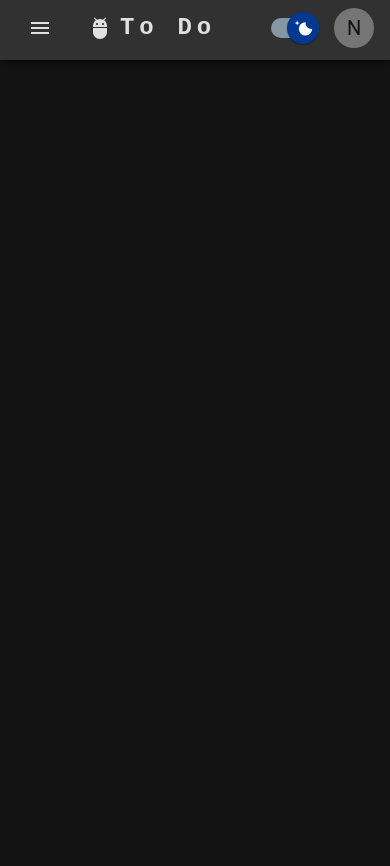
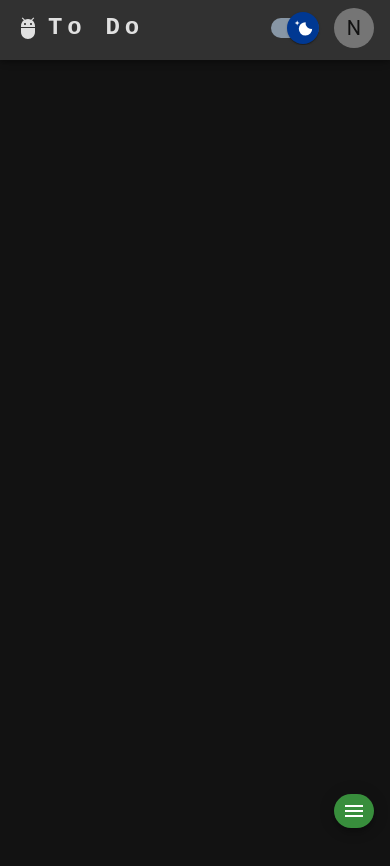
Before and after one commit to Nofal71/to-do-app, a React (Vite) app: page /home in a window 390 px wide. Shown: the top 866 px of the page. Built offline with nearby package versions, Linux system fonts and the light colour scheme.

Commit message:
Edit Feature

```diff
--- a/src/Components/page-components/NavBar.jsx
+++ b/src/Components/page-components/NavBar.jsx
@@ -12,7 +12,7 @@ import Button from '@mui/material/Button';
 import Tooltip from '@mui/material/Tooltip';
 import MenuItem from '@mui/material/MenuItem';
 import AdbIcon from '@mui/icons-material/Adb';
-import { Icon, Input, InputAdornment, InputLabel, styled, Switch, TextField } from '@mui/material';
+import { InputAdornment, InputLabel, styled, Switch, TextField } from '@mui/material';
 import useFeedBacks from '../../redux/Providers/FeedBacksProviders';
 import { motion } from 'framer-motion';
 import { Add, Search } from '@mui/icons-material';
@@ -164,19 +164,6 @@ function NavBar() {
                         To Do List
                     </Typography>
 
-                    <Box sx={{ flexGrow: 1, display: { xs: 'flex', md: 'none' } }}>
-                        <IconButton
-                            size="large"
-                            aria-label="account of current user"
-                            aria-controls="menu-appbar"
-                            aria-haspopup="true"
-                            onClick={handleOpenNavMenu}
-                            color="inherit"
-                        >
-                            <MenuIcon />
-                        </IconButton>
-
-                    </Box>
                     <AdbIcon sx={{ display: { xs: 'flex', md: 'none' }, mr: 1 }} />
                     <Typography
                         variant="h5"
--- a/src/Components/page-components/SideBar.jsx
+++ b/src/Components/page-components/SideBar.jsx
@@ -1,25 +1,58 @@
-import { Icon, TextField, Typography } from '@mui/material';
+import { Button, Icon, TextField, Typography } from '@mui/material';
+import Fab from '@mui/material/Fab';
 import { Box, Stack } from '@mui/system';
 import { motion } from 'framer-motion';
-import React, { useRef, useState } from 'react';
+import React, { useRef, useState, useEffect } from 'react';
 import { Link, useLocation, useNavigate } from 'react-router-dom';
 import useList from '../../redux/Providers/ListProviders';
-import { Edit, Save } from '@mui/icons-material';
+import { Edit, Menu, Save } from '@mui/icons-material';
 import useFeedBacks from '../../redux/Providers/FeedBacksProviders';
 
-
-const SideBarAnimate = motion(Box)
+const SideBarAnimate = motion(Box);
 
 const SideBar = () => {
     const location = useLocation();
-    const navigator = useNavigate()
-    const listInput = useRef(null)
-    const { setSnackBar } = useFeedBacks()
-    const { currentList, editListName } = useList()
-    const [isEditing, setEdit] = useState(false)
-    const [selectedIndex, setIndex] = useState(null)
+    const navigator = useNavigate();
+    const listInput = useRef(null);
+    const { setSnackBar } = useFeedBacks();
+    const { currentList, editListName } = useList();
+    const [isEditing, setEdit] = useState(false);
+    const [selectedIndex, setIndex] = useState(null);
+    const [isMobile, setMobile] = useState(false);
+    const [isOpen, setOpen] = useState(false);
+
+    useEffect(() => {
+        const handleResize = () => {
+            setMobile(window.innerWidth <= 768);
+            if (window.innerWidth > 768) {
+                setOpen(true);
+            } else {
+                setOpen(false);
+            }
+        };
+
+        window.addEventListener('resize', handleResize);
+        handleResize();
+
+        return () => window.removeEventListener('resize', handleResize);
+    }, []);
 
     return (
+        <>
+            {isMobile && !isOpen && (
+                <Box sx={{ position: 'fixed', bottom: 16, right: 16, zIndex: 90 }}>
+                    <Fab
+                        variant="extended"
+                        size="small"
+                        color="primary"
+                        onClick={() => setOpen(true)}
+                    >
+                        <Menu />
+                    </Fab>
+                </Box>
+            )}
+
+            {isOpen && (
                 <SideBarAnimate
                     initial={{ opacity: 0, x: -500 }}
                     animate={{ opacity: 1, x: 0 }}
@@ -28,14 +61,15 @@ const SideBar = () => {
                         position: 'fixed',
                         top: '60px',
                         left: 0,
-                width: '20%',
+                        width: { xs: '80%', md: '20%' },
                         height: 'calc(100vh - 60px)',
                         backgroundColor: 'background.paper',
                         boxShadow: 3,
-                display: { xs: 'none', md: 'flex' },
+                        display: 'flex',
                         flexDirection: 'column',
                         py: 3,
                         overflowY: 'auto',
+                        zIndex: 100,
                     }}
                 >
                     <Stack direction="column" spacing={2} sx={{ px: 3 }}>
@@ -79,13 +113,13 @@ const SideBar = () => {
                                                     }}
                                                     onClick={() => {
                                                         if (listInput?.current.value === '') {
-                                                    listInput?.current.focus()
-                                                    setSnackBar(true, 'Please Add List Name')
-                                                    return
+                                                            listInput?.current.focus();
+                                                            setSnackBar(true, 'Please Add List Name');
+                                                            return;
                                                         }
-                                                setIndex(null)
-                                                setEdit(false)
-                                                editListName(li.name, listInput?.current.value)
+                                                        setIndex(null);
+                                                        setEdit(false);
+                                                        editListName(li.name, listInput?.current.value);
                                                     }}
                                                 >
                                                     <Save />
@@ -96,8 +130,8 @@ const SideBar = () => {
                                 ) : (
                                     <Typography
                                         onClick={() => {
-                                    decodeURIComponent(location.pathname?.slice(1)).replace(/%20/g, ' ') !== li.path && navigator(`/${li.path}`)
-                                    setEdit(false)
+                                            decodeURIComponent(location.pathname?.slice(1)).replace(/%20/g, ' ') !== li.path && navigator(`/${li.path}`);
+                                            setEdit(false);
                                         }}
                                         sx={{
                                             fontSize: '1rem',
@@ -108,16 +142,15 @@ const SideBar = () => {
                                     </Typography>
                                 )}
 
-                        {
-                            isEditing && selectedIndex !== index && li.name !== 'Home' ? (
+                                {isEditing && selectedIndex !== index && li.name !== 'Home' ? (
                                     <Icon
                                         onClick={() => {
                                             if (isEditing) {
-                                            setSnackBar(true, 'Please Save Previous Feild First')
-                                            return
+                                                setSnackBar(true, 'Please Save Previous Field First');
+                                                return;
                                             }
-                                        setIndex(index)
-                                        setEdit(prev => !prev)
+                                            setIndex(index);
+                                            setEdit(prev => !prev);
                                         }}
                                         sx={{
                                             display: 'flex', alignItems: 'center',
@@ -133,8 +166,8 @@ const SideBar = () => {
                                 ) : !isEditing && li.name !== 'Home' && (
                                     <Icon
                                         onClick={() => {
-                                        setIndex(index)
-                                        setEdit(prev => !prev)
+                                            setIndex(index);
+                                            setEdit(prev => !prev);
                                         }}
                                         sx={{
                                             display: 'flex', alignItems: 'center',
@@ -148,12 +181,25 @@ const SideBar = () => {
                                         }}>
                                         <Edit />
                                     </Icon>
-                            )
-                        }
+                                )}
                             </Box>
                         ))}
                     </Stack>
-        </SideBarAnimate >
+
+                    {isMobile && (
+                        <Box sx={{ '& > :not(style)': { m: 1 }, textAlign: 'center', mt: 2 }}>
+                            <Button
+                                size="small"
+                                color="secondary"
+                                onClick={() => setOpen(false)}
+                            >
+                                Close
+                            </Button>
+                        </Box>
+                    )}
+                </SideBarAnimate>
+            )}
+        </>
     );
 };
 
--- a/src/Routes/Setup.jsx
+++ b/src/Routes/Setup.jsx
@@ -1,4 +1,4 @@
-import React, { useEffect } from 'react';
+import React, { useEffect, useState } from 'react';
 import { BrowserRouter as Router, Route, Routes, useLocation, useNavigate } from 'react-router-dom';
 import SignInPage from '../Authentications/LoginPage';
 import SignUpPage from '../Authentications/SignupPage';
@@ -10,14 +10,28 @@ import ListComponent from '../Components/page-components/ListComponent';
 import useList from '../redux/Providers/ListProviders';
 import { Typography } from '@mui/material';
 
-
-
-
-
 const MainLayout = ({ children }) => {
   const location = useLocation()
   const navigator = useNavigate()
   const { currentList } = useList()
+  const [isMobile, setMobile] = useState(false)
+
+  useEffect(() => {
+    const handleResize = () => {
+      if (window.innerWidth < 500) {
+        setMobile(true);
+      } else {
+        setMobile(false);
+      }
+    };
+
+    window.addEventListener('resize', handleResize);
+    handleResize();
+
+    return () => window.removeEventListener('resize', handleResize);
+  }, []);
+
+
   useEffect(() => {
     if (currentList?.length === 1) {
       currentList[0].path !== decodeURIComponent(location.pathname?.slice(1)).replace(/%20/g, ' ') && navigator(currentList[0].path)
@@ -32,7 +46,7 @@ const MainLayout = ({ children }) => {
         animate={{ opacity: 1, overflow: 'auto', y: 0 }}
         transition={{ duration: 1, ease: 'easeIn' }}
         style={{
-          marginLeft: 'calc(100%/5)',
+          marginLeft: !isMobile && 'calc(100%/5)',
           padding: '40px 20px'
         }}>
         {children}
```
Also changed, not shown: src/Components/page-components/ListComponent.jsx (+8 -2 lines). Lines whose indentation alone changed are shown as unchanged.
